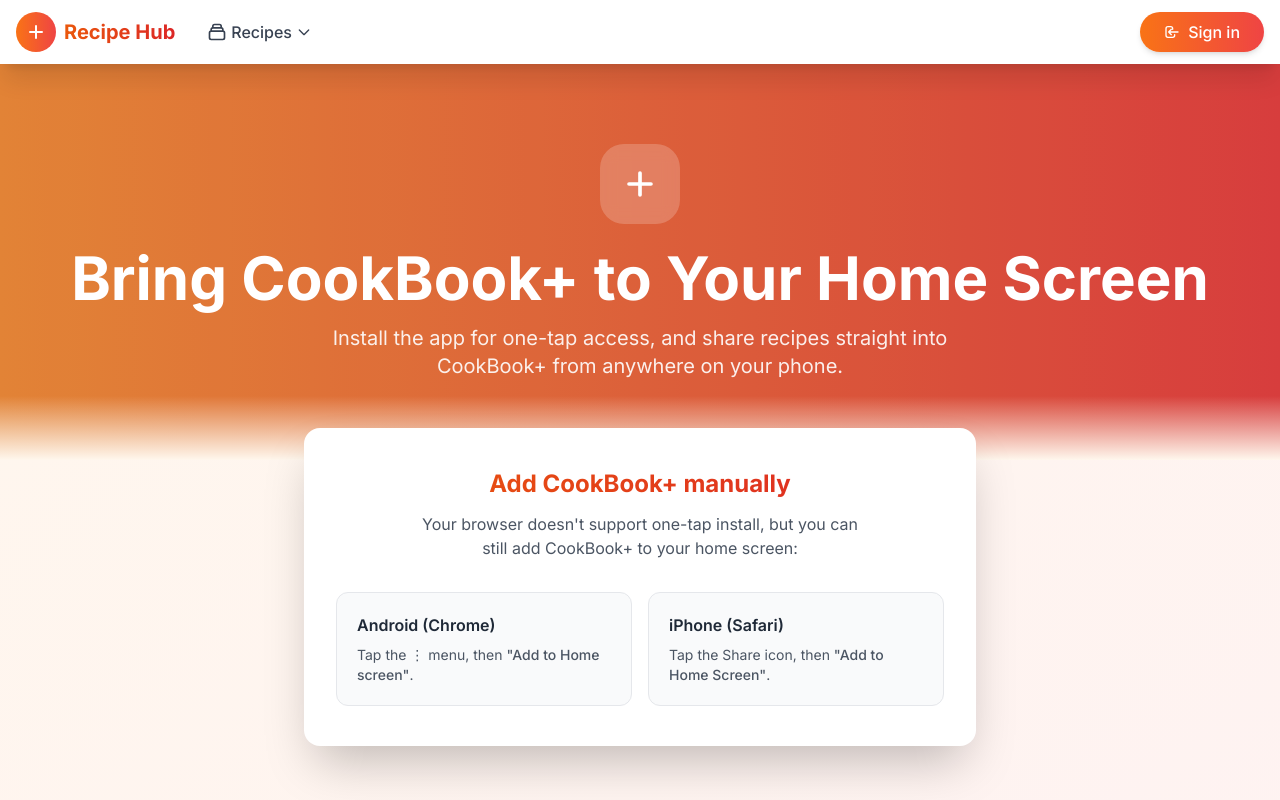
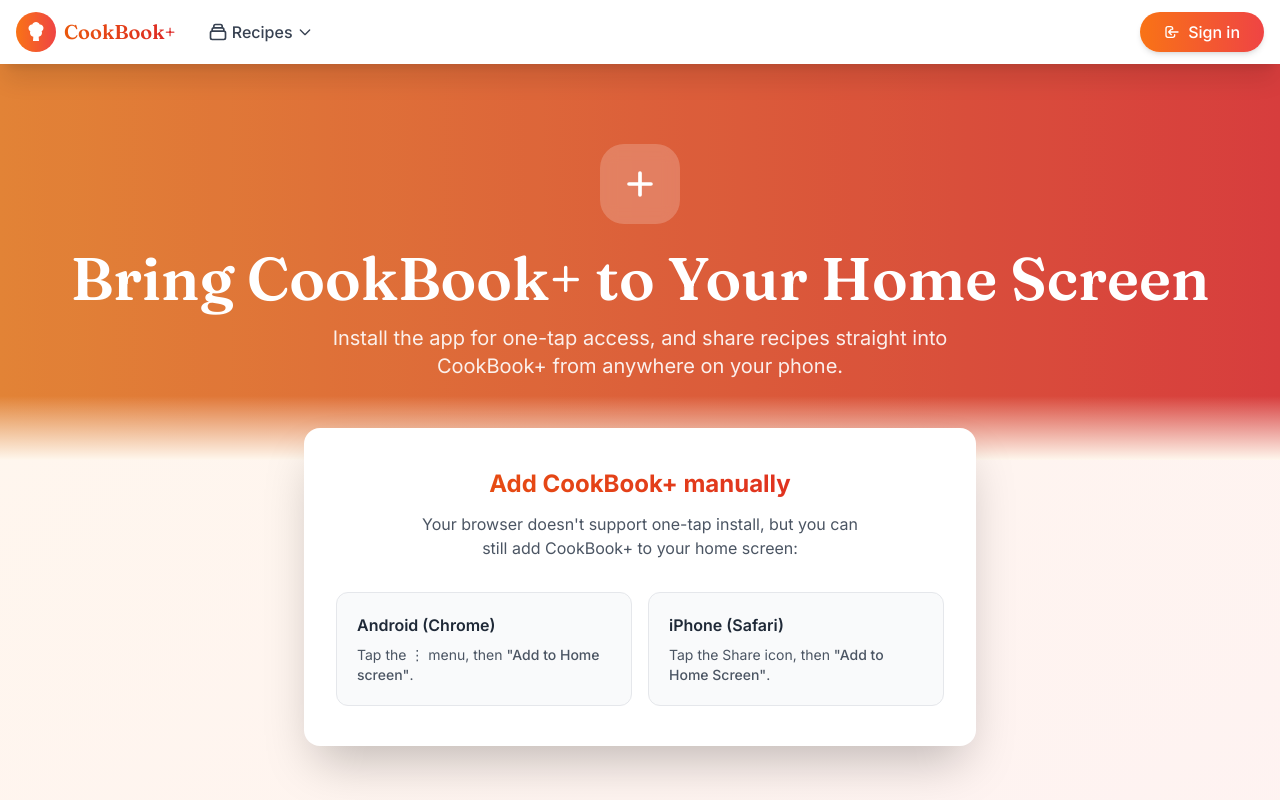
Before and after one commit to byrondray/recipe-tracker, a Next.js app: page /download in a window 1280 px wide. Shown: the top 800 px of the page. Built offline with nearby package versions, Linux system fonts and the light colour scheme; no server answers.

Commit message:
Refactor typography styles across components and update font handling in Tailwind configuration

```diff
--- a/src/app/components/navbar.tsx
+++ b/src/app/components/navbar.tsx
@@ -43,20 +43,14 @@ export default function Navbar({ session }: { session: Session | null }) {
               <div className='w-10 h-10 bg-gradient-to-r from-orange-500 to-red-500 rounded-full flex items-center justify-center transform transition-transform group-hover:rotate-12'>
                 <svg
                   className='w-6 h-6 text-white'
-                  fill='none'
-                  stroke='currentColor'
+                  fill='currentColor'
                   viewBox='0 0 24 24'
                 >
-                  <path
-                    strokeLinecap='round'
-                    strokeLinejoin='round'
-                    strokeWidth='2'
-                    d='M12 6v6m0 0v6m0-6h6m-6 0H6'
-                  />
+                  <path d='M12 2c-1.7 0-3.15 1.06-3.72 2.55A3.5 3.5 0 004.5 8c0 1.42.75 2.66 1.87 3.36-.24.5-.37 1.06-.37 1.64 0 1.93 1.45 3.53 3.32 3.77L9 21h6l-.32-4.23c1.87-.24 3.32-1.84 3.32-3.77 0-.58-.13-1.14-.37-1.64A3.99 3.99 0 0019.5 8a3.5 3.5 0 00-3.78-3.45C15.15 3.06 13.7 2 12 2z' />
                 </svg>
               </div>
-              <span className='text-xl font-bold bg-gradient-to-r from-orange-600 to-red-600 bg-clip-text text-transparent'>
-                Recipe Hub
+              <span className='text-xl font-heading font-semibold bg-gradient-to-r from-orange-600 to-red-600 bg-clip-text text-transparent'>
+                CookBook+
               </span>
             </Link>
 
--- a/src/app/createRecipe/page.tsx
+++ b/src/app/createRecipe/page.tsx
@@ -264,7 +264,7 @@ function CreateRecipeForm() {
       <div className='relative overflow-hidden bg-gradient-to-r from-orange-400 to-red-500 text-white'>
         <div className='absolute inset-0 bg-black opacity-10'></div>
         <div className='relative container mx-auto px-4 py-16 text-center'>
-          <h1 className='text-4xl md:text-6xl font-bold mb-4 animate-fade-in-down'>
+          <h1 className='text-4xl md:text-6xl font-heading font-semibold mb-4 animate-fade-in-down'>
             Create New Recipe
           </h1>
           <p className='text-lg md:text-xl opacity-90 animate-fade-in-up'>
--- a/src/app/download/page.tsx
+++ b/src/app/download/page.tsx
@@ -92,7 +92,7 @@ export default function DownloadPage() {
               />
             </svg>
           </div>
-          <h1 className='text-4xl md:text-6xl font-bold mb-4 animate-fade-in-down'>
+          <h1 className='text-4xl md:text-6xl font-heading font-semibold mb-4 animate-fade-in-down'>
             Bring CookBook+ to Your Home Screen
           </h1>
           <p className='text-lg md:text-xl opacity-90 max-w-2xl mx-auto animate-fade-in-up'>
--- a/src/app/editRecipe/[id]/page.tsx
+++ b/src/app/editRecipe/[id]/page.tsx
@@ -287,7 +287,7 @@ export default function EditRecipeForm() {
       <div className='relative overflow-hidden bg-gradient-to-r from-orange-400 to-red-500 text-white'>
         <div className='absolute inset-0 bg-black opacity-10'></div>
         <div className='relative container mx-auto px-4 py-16 text-center'>
-          <h1 className='text-4xl md:text-6xl font-bold mb-4 animate-fade-in-down'>
+          <h1 className='text-4xl md:text-6xl font-heading font-semibold mb-4 animate-fade-in-down'>
             Edit Recipe
           </h1>
           <p className='text-lg md:text-xl opacity-90 animate-fade-in-up'>
--- a/src/app/layout.tsx
+++ b/src/app/layout.tsx
@@ -1,10 +1,15 @@
 import type { Metadata, Viewport } from 'next';
-import { Inter } from 'next/font/google';
+import { Inter, Fraunces } from 'next/font/google';
 import './globals.css';
 import Navbar from './components/navbar';
 import { auth } from '@/auth';
 
 const inter = Inter({ subsets: ['latin'] });
+const fraunces = Fraunces({
+  subsets: ['latin'],
+  variable: '--font-heading',
+  weight: ['500', '600', '700'],
+});
 
 export const metadata: Metadata = {
   title: 'CookBook+',
@@ -44,7 +49,7 @@ export default async function RootLayout({
 
   return (
     <html lang='en'>
-      <body className={inter.className}>
+      <body className={`${inter.className} ${fraunces.variable}`}>
         <Navbar session={session!} />
         {children}
       </body>
--- a/src/app/page.tsx
+++ b/src/app/page.tsx
@@ -142,7 +142,7 @@ export default function HomePage() {
       <div className='relative overflow-hidden bg-gradient-to-r from-orange-400 to-red-500 text-white'>
         <div className='absolute inset-0 bg-black opacity-10'></div>
         <div className='relative container mx-auto px-4 py-16 text-center'>
-          <h1 className='text-4xl md:text-6xl font-bold mb-4 animate-fade-in-down'>
+          <h1 className='text-4xl md:text-6xl font-heading font-semibold mb-4 animate-fade-in-down'>
             Discover Amazing Recipes
           </h1>
           <p className='text-lg md:text-xl opacity-90 animate-fade-in-up'>
--- a/src/app/recipe/[id]/page.tsx
+++ b/src/app/recipe/[id]/page.tsx
@@ -141,7 +141,7 @@ export default function RecipePage() {
           <div className='max-w-4xl mx-auto'>
             <div className='flex flex-col md:flex-row items-start gap-6'>
               <div className='flex-1'>
-                <h1 className='text-4xl md:text-5xl font-bold mb-4 animate-fade-in-down'>
+                <h1 className='text-4xl md:text-5xl font-heading font-semibold mb-4 animate-fade-in-down'>
                   {recipe.title}
                 </h1>
                 {category && (
--- a/src/app/userProfile/[id]/page.tsx
+++ b/src/app/userProfile/[id]/page.tsx
@@ -109,7 +109,7 @@ export default function UserRecipesPage() {
         <div className='absolute inset-0 bg-black opacity-10'></div>
         <div className='relative container mx-auto px-4 py-16'>
           <div className='max-w-4xl mx-auto text-center'>
-            <h1 className='text-4xl md:text-6xl font-bold mb-4 animate-fade-in-down'>
+            <h1 className='text-4xl md:text-6xl font-heading font-semibold mb-4 animate-fade-in-down'>
               My Profile
             </h1>
             <p className='text-lg md:text-xl opacity-90 animate-fade-in-up'>
--- a/tailwind.config.ts
+++ b/tailwind.config.ts
@@ -9,6 +9,9 @@ const config: Config = {
   ],
   theme: {
     extend: {
+      fontFamily: {
+        heading: ['var(--font-heading)'],
+      },
       backgroundImage: {
         'gradient-radial': 'radial-gradient(var(--tw-gradient-stops))',
         'gradient-conic':
```
